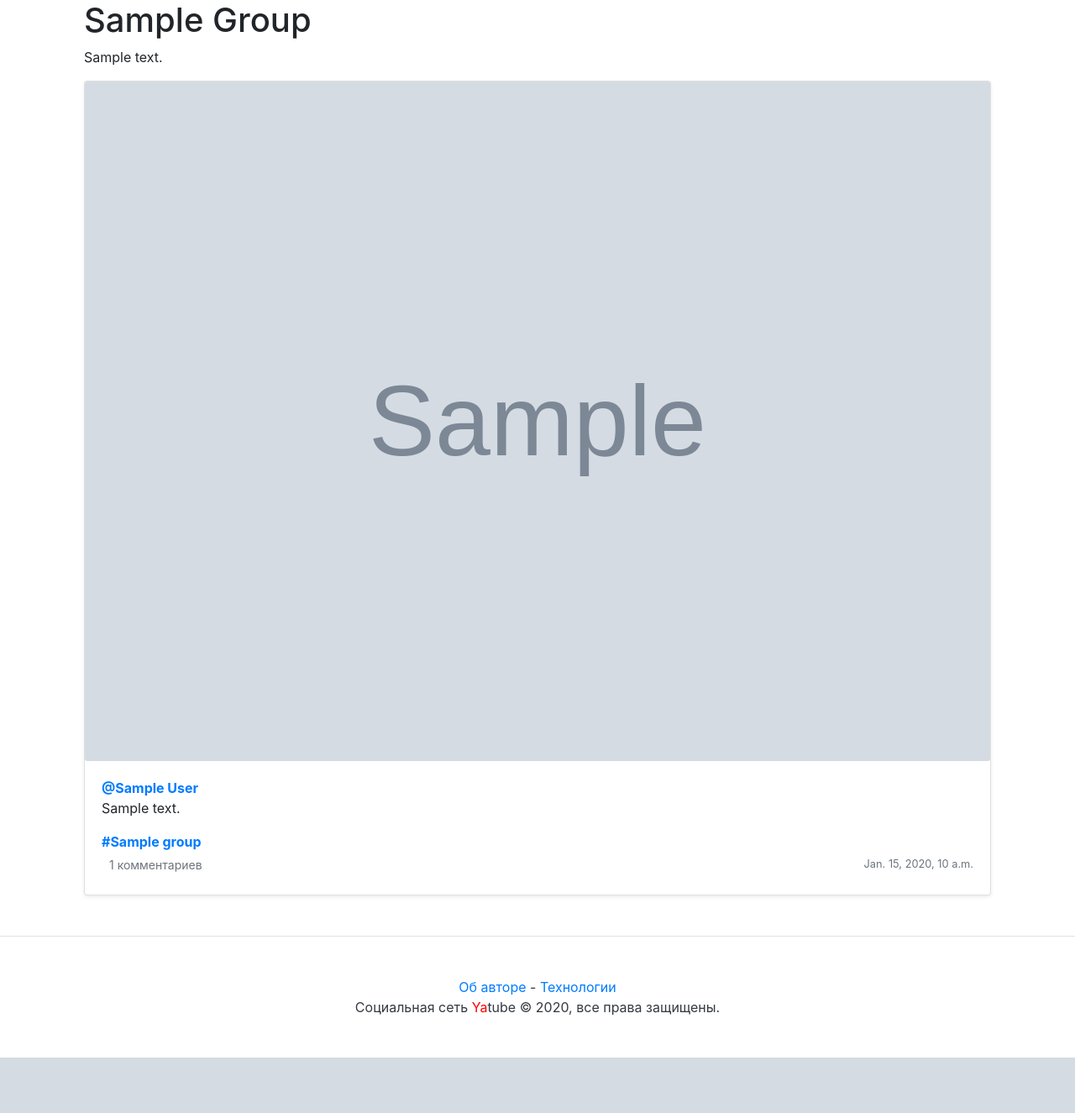
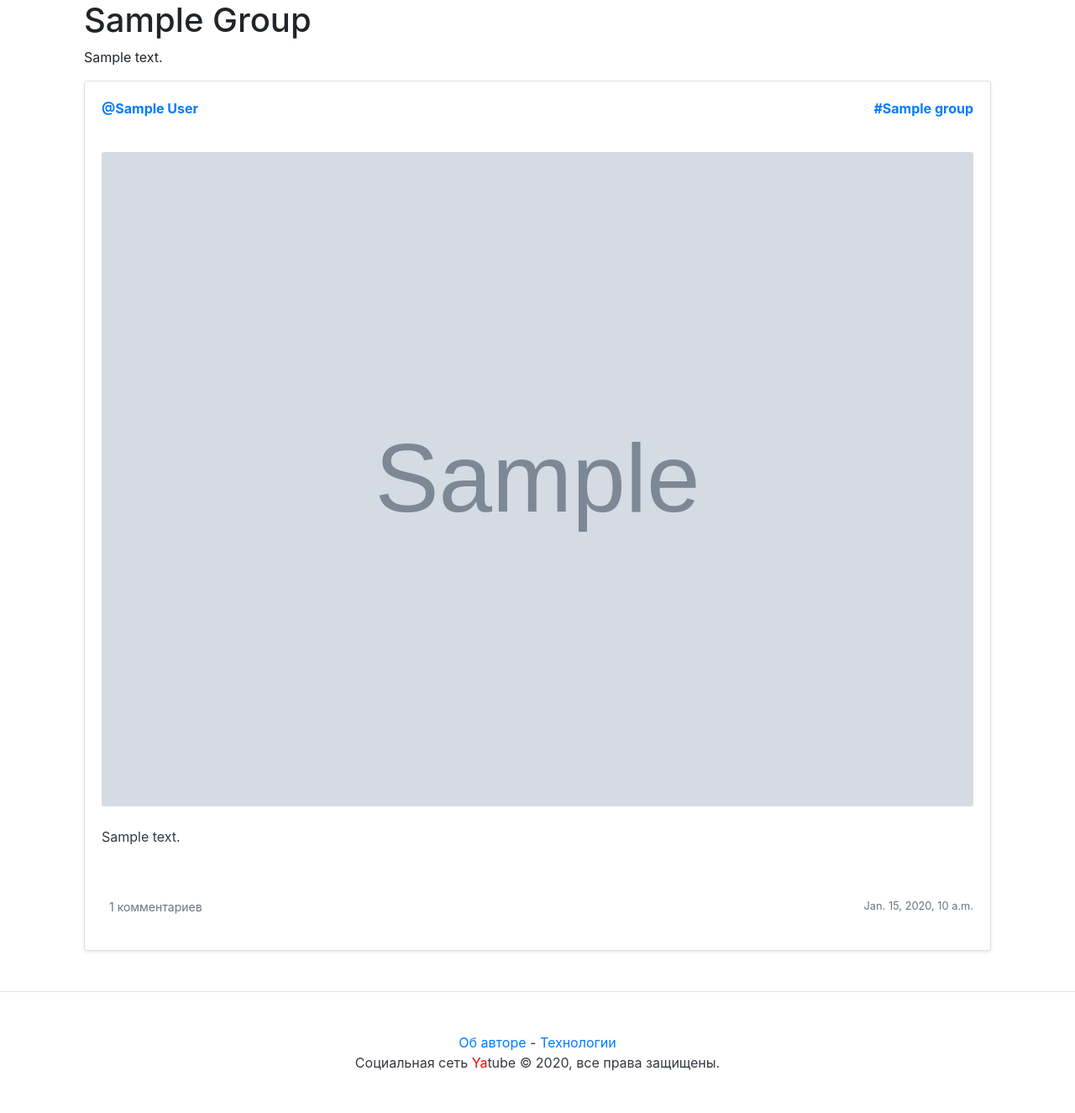
Before and after one commit to Liderk/yatube_yp, a Django app: template templates/group.html in a window 1280 px wide. Shown: the part 56-1381 px from the top of the page at 84% size. Before the commit the page ends 1315 px from the top, so only its background shows below. Run offline with Django 3.2, Linux system fonts and the light colour scheme; the template is opened without the code that fills it: most values are stand-ins (such as "Sample title", 1, 10 or a date in 2020); grey boxes marked "Sample" are stand-in pictures; some libraries are stand-ins or nearby versions.

Commit message:
corrected test with SimpleUploadedFile, corrected test cache, displaying  post made clickable

```diff
--- a/posts/views.py
+++ b/posts/views.py
@@ -49,7 +49,7 @@ def profile(request, username):
     page = paginator.get_page(page_number)
     following = Follow.objects.filter(author=author, user=request.user.id)
     return render(request, "profile.html",
-                  {'author': author, 'page': page, 'paginator': paginator, 'following': following,})
+                  {'author': author, 'page': page, 'paginator': paginator, 'following': following, 'user': request.user.id})
 
 
 @login_required
--- a/templates/post_item.html
+++ b/templates/post_item.html
@@ -1,31 +1,41 @@
 <div class="card mb-3 mt-1 shadow-sm">
 
+        <!-- Отображение актора и группы поста -->
+        <div class="card-body">
+                <p class="card-text d-flex justify-content-between align-items-center">
+                        <!-- Ссылка на автора через @ -->
+                        <a name="post_{{ post.id }}" href="{% url 'profile' post.author.username %}">
+                                <strong class="d-block text-gray-dark">@{{ post.author }}</strong>
+                        </a>
+                        <!-- Если пост относится к какому-нибудь сообществу, то отобразим ссылку на него через # -->
+                        {% if post.group %}
+                        <a class="card-link muted"  href="{% url 'group_posts' post.group.slug %}">
+                                <strong class="d-block text-gray-dark">#{{ post.group.title }}</strong>
+                        </a>
+                        {% endif %}
+                </p>
+        </div>
+        <!-- Отображение содержания поста -->
+        <div class="card-body">
+                <p class="card-text " style="transform: rotate(0);">
                                                 <!-- Отображение картинки -->
                         {% load thumbnail %}
                         {% thumbnail post.image "960x339" crop="top" upscale=True as im %}
                         <img class="card-img" src="{{ im.url }}" />
                         {% endthumbnail %}
-        <!-- Отображение текста поста -->
+                        <br><br />
+                        <a class="stretched-link text-dark" style="text-decoration: none;"  href="{% url 'post' post.author.username post.id %}">{{ post.text|linebreaksbr }}</a>
+
+                </p>
+
+        </div>
+
         <div class="card-body">
                 <p class="card-text">
-                        <!-- Ссылка на автора через @ -->
-                        <a name="post_{{ post.id }}" href="{% url 'profile' post.author.username %}">
-                                <strong class="d-block text-gray-dark">@{{ post.author }}</strong>
-                        </a>
-                        {{ post.text|linebreaksbr }}
-                </p>
-
-                <!-- Если пост относится к какому-нибудь сообществу, то отобразим ссылку на него через # -->
-                {% if post.group %}
-                <a class="card-link muted" href="{% url 'group_posts' post.group.slug %}">
-                        <strong class="d-block text-gray-dark">#{{ post.group.title }}</strong>
-                </a>
-                {% endif %}
-
                         <!-- Отображение ссылки на комментарии -->
                         <div class="d-flex justify-content-between align-items-center">
                                 <div class="btn-group ">
-                                <a class="btn btn-sm text-muted" href="{% url 'post' post.author.username post.id %}" role="button">
+                                        <a class="btn btn-sm text-muted " href="{% url 'post' post.author.username post.id %}" role="button">
                                                 {% if post.posts_comment.count %}
                                                 {{ post.posts_comment.count }} комментариев
                                                 {% else%}
@@ -46,5 +56,7 @@
                                 <!-- Дата публикации поста -->
                                 <small class="text-muted">{{ post.pub_date }}</small>
                         </div>
+                </p>
         </div>
+
 </div>
--- a/templates/profile.html
+++ b/templates/profile.html
@@ -33,12 +33,14 @@
                                                     </div>
 
                                             </li>
+                                        {% if request.user.id != author.id %}
                                             <li class="list-group-item">
                                                 {% if following %}
                                                     <a class="btn btn-lg btn-light"
                                                             href="{% url 'profile_unfollow' author.username %}" role="button">
                                                             Отписаться
                                                     </a>
+
                                                 {% else %}
                                                     <a class="btn btn-lg btn-primary"
                                                             href="{% url 'profile_follow' author.username %}" role="button">
@@ -46,6 +48,7 @@
                                                     </a>
                                                 {% endif %}
                                             </li>
+                                        {% endif %}
                                     </ul>
                             </div>
                     </div>
```
Also changed, not shown: posts/tests.py (+17 -10 lines), templates/post.html (+4 -5 lines), db.sqlite3. Lines whose indentation alone changed are shown as unchanged.
